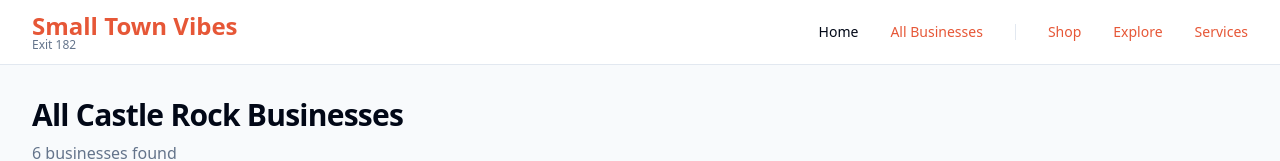
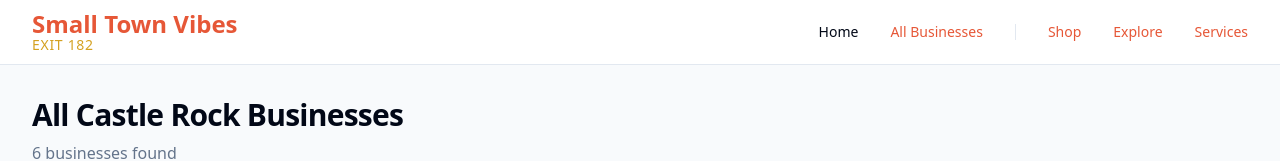
Before and after one commit to trey1mossman-ai/smalltownvibe.co, a React (Vite) app: page /businesses in a window 1280 px wide. Shown: the top 161 px of the page. Built offline with nearby package versions, Linux system fonts and the light colour scheme.

Commit message:
Fix category navigation and improve Exit 182 styling with accent color

```diff
--- a/src/components/layout/Header.tsx
+++ b/src/components/layout/Header.tsx
@@ -24,7 +24,7 @@ export default function Header() {
           {/* Logo */}
           <Link to="/" className="flex flex-col items-start">
             <span className="text-2xl font-bold text-brand leading-tight">Small Town Vibes</span>
-            <span className="text-xs text-muted-foreground -mt-1">Exit 182</span>
+            <span className="text-sm font-medium text-accent tracking-wider -mt-1">EXIT 182</span>
           </Link>
 
           {/* Desktop Navigation */}
--- a/src/pages/BusinessesPage.tsx
+++ b/src/pages/BusinessesPage.tsx
@@ -14,6 +14,12 @@ export default function BusinessesPage() {
   const [viewMode, setViewMode] = useState<'grid' | 'list'>('grid');
   const [showFilters, setShowFilters] = useState(false);
   const [showOpenOnly, setShowOpenOnly] = useState(false);
+
+  // Update selectedCategory when URL changes
+  useEffect(() => {
+    const newCategory = searchParams.get('category') || 'all';
+    setSelectedCategory(newCategory);
+  }, [searchParams]);
 
   // Check if business is currently open
   const isBusinessOpen = (business: typeof businesses[0]) => {
```
